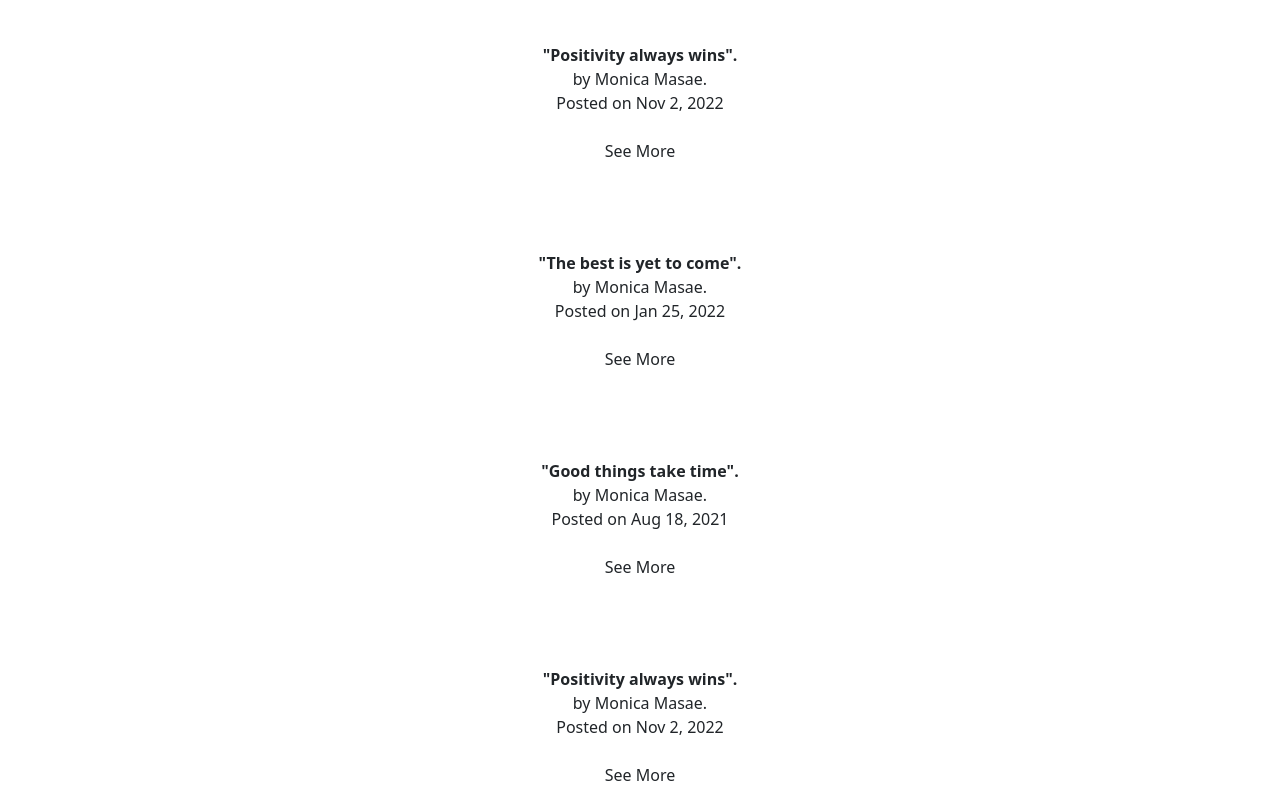
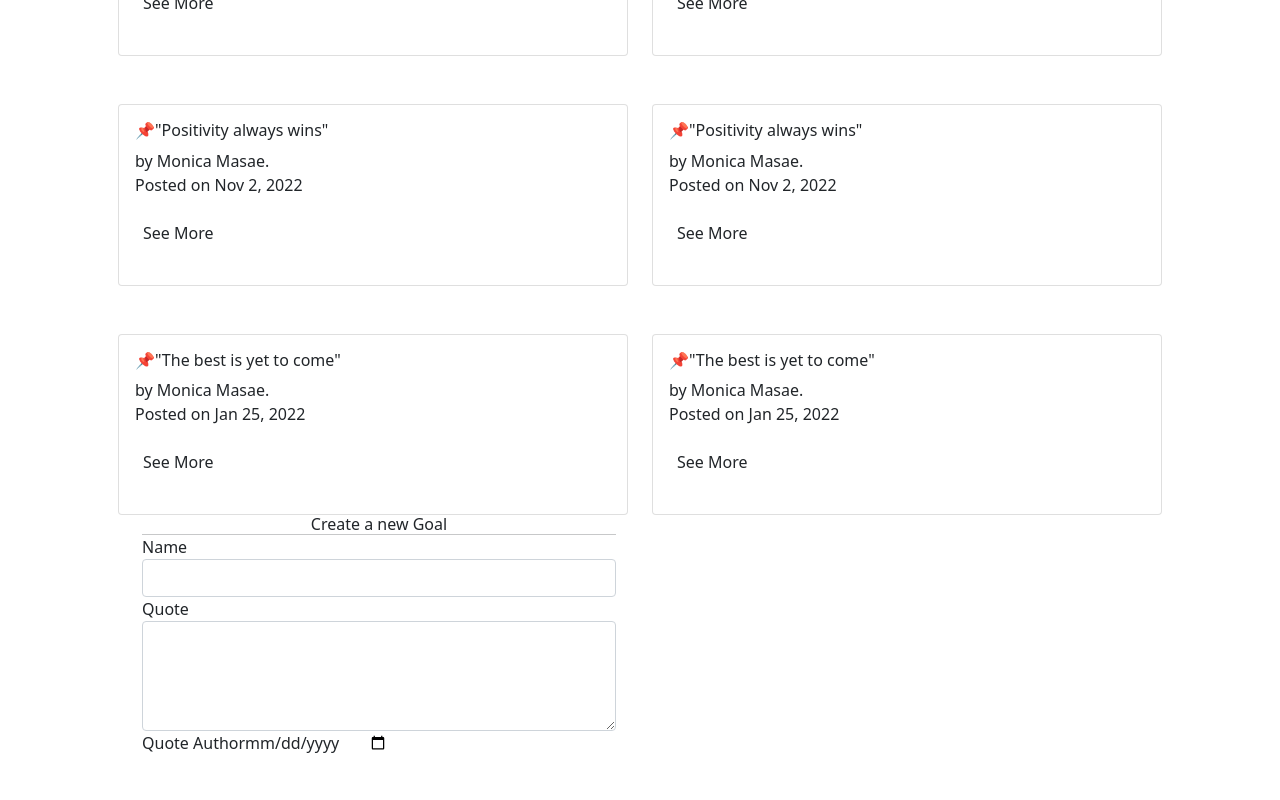
Before and after one commit to M0nicah/quotes-app-angular, an Angular app: page / in a window 1280 px wide. Shown: the part 320-1120 px from the top of the page. Built offline with nearby package versions, Linux system fonts and the light colour scheme.

Commit message:
generated form component

```diff
--- a/src/app/quote-form/quote-form.component.html
+++ b/src/app/quote-form/quote-form.component.html
@@ -1,26 +1,23 @@
-<div class="flex justify-center items-center h-screen w-full bg-gradient-to-br from-pink-200 to-white">
-    <div class="w-1/3 bg-white rounded-2xl shadow-2xl p-8 m-4 ">
-        <h1 class="block w-full text-center text-gray-800 text-2xl font-bold mb-6">Welcome, add Quote</h1>
-        <form action="/" method="post">
-            <div class="flex flex-col mb-4">
-                <label class="mb-2 font-bold text-lg text-gray-900" for="first_name">Your Name</label>
-                <input class="border-2 rounded border-pink-200 focus:outline-pink-400 py-2 px-3 text-gray-800" type="text" name="first_name" id="first_name">
-            </div>
-            <div class="flex flex-col mb-4">
-                <label class="mb-2 font-bold text-lg text-gray-900" for="first_name">Quote Title</label>
-                <input class="border-2 rounded border-pink-200 focus:outline-pink-400 py-2 px-3 text-gray-800" type="text" name="first_name" id="first_name">
-            </div>
-            <div class="flex flex-col mb-4">
-                <label class="mb-2 font-bold text-lg text-gray-900" for="last_name">Quote</label>
-                <textarea class="border-2 rounded border-pink-200 focus:outline-pink-400 py-2 px-3 text-gray-800" type="text" rows="4" cols="50"></textarea>
-            </div>
-            <div class="flex flex-col mb-4">
-                <label class="mb-2 font-bold text-lg text-gray-900" for="email">Quote Author</label>
-                <input class="border-2 rounded border-pink-200 focus:outline-pink-400 py-2 px-3 text-gray-800" type="email" name="email" id="email">
-            </div>
-            <button class="block bg-pink-200 hover:bg-pink-600 text-pink-600 hover:text-pink-200 text-lg mx-auto p-4 rounded" type="submit">Add Quote</button>
-        </form>
-    </div>
+<div class="container-fluid">
+    <h2 class="text-center">Create a new Goal</h2>
+    <hr>
+    <form>
+        <div class="form-group">
 
+            <label for="name">Name</label>
+            <input type="text" required class="form-control" id="name">
 
-</div>
+        </div>
+        <div class="form-group">
+
+            <label for="description">Quote</label>
+            <textarea class="form-control" id="description" rows="4" required></textarea>
+
+        </div>
+        <div class="form-group">
+            <label for="complete">Quote Author</label>
+            <input type='date' id="complete" required>
+
+        </div>
+    </form>
+  </div>
--- a/src/app/quote/quote.component.html
+++ b/src/app/quote/quote.component.html
@@ -1,16 +1,16 @@
 <div class="bg-pink-50 w-full h-screen font-light p-5 text-lg container ">
     <div class="row">
-        <div class="col">
+        <div class="">
             <div class="p-3 w-full justify-center items-center flex mx-auto rounded">
-                <h1 class="text-5xl font-mono text-pink-500">{{title}}</h1>
+                <h1 class="text-5xl font-mono text-pink-500">{{title}} ✔️</h1>
               </div>
               <h1 class="font-bold text-2xl"></h1>
               <div class="bg-gradient-to-r from-pink-400 via-gray-300 to-blue-400 rounded-2xl shadow-2xl p-10 w-full h-5/6 mt-5 justify-start items-center flex mx-auto">
                   <ul>
-                    <div *ngFor="let quote of quotes; let i = index" class="col">
-                        <div class="bg-pink-200 rounded-lg p-2 w-96 text-center mb-5 mt-5">
+                    <div *ngFor="let quote of quotes; let i = index">
+                        <!-- <div class="bg-pink-100 rounded-lg p-2 w-96 text-center mb-5 mt-5 col-md-6">
                             <li class="text-lg fw-bolder text-center">
-                                {{ quote.quote }}.
+                               📌 {{ quote.quote }}.
                             </li>
                             <li class="text-sm font-extralight">
                                 by {{ quote.author }}.
@@ -18,14 +18,40 @@
                             <li class="text-sm font-thin">
                                 Posted on {{ quote.postedDate|date }}
                             </li>
-                            <button (click)="toggleDetails(i)" class="bg-pink-300 text-pink-600 p-2 my-3 rounded-xl">See More</button>
+                            <button (click)="toggleDetails(i)" class="bg-pink-200 text-pink-600 p-2 my-3 rounded-xl">See More</button>
+                        </div> -->
+                        <div class="row">
+                            <div class="col-sm-6">
+                              <div class="card mt-5">
+                                <div class="card-body">
+                                  <h5 class="card-title font-medium">📌{{  quote.quote }}</h5>
+                                  <p class="card-text">by {{ quote.author }}.</p>
+                                  <p class="card-text">Posted on {{ quote.postedDate|date }}</p>
+                                  <button (click)="toggleDetails(i)" class="bg-pink-200 text-pink-600 p-2 my-3 rounded-xl">See More</button>
+                                </div>
+                              </div>
+                            </div>
+                            <div class="col-sm-6">
+                              <div class="card mt-5">
+                                <div class="card-body">
+                                  <h5 class="card-title font-medium">📌{{  quote.quote }}</h5>
+                                  <p class="card-text">by {{ quote.author }}.</p>
+                                  <p class="card-text">Posted on {{ quote.postedDate|date }}</p>
+                                  <button (click)="toggleDetails(i)" class="bg-pink-200 text-pink-600 p-2 my-3 rounded-xl">See More</button>
+                                </div>
+                              </div>
+                            </div>
                         </div>
-
                         <div *ngIf="quote.showDescription">
                             <app-quote-details *ngIf='quote.showDescription', [quote]='quote', (isRead) = 'deleteQuote($event,i)'></app-quote-details>
                         </div>
+
                     </div>
+
                   </ul>
+                  <div class="col-md-6">
+                    <app-quote-form></app-quote-form>
+                  </div>
               </div>
         </div>
     </div>
--- a/src/app/quote/quote.component.ts
+++ b/src/app/quote/quote.component.ts
@@ -13,9 +13,6 @@ export class QuoteComponent implements OnInit {
     new Quotes(1, '"Good things take time"', 'Monica Masae', 'written by unknown' , new Date (2021,0o7,18)),
     new Quotes(2, '"Positivity always wins"', 'Monica Masae', 'written by unknown' , new Date (2022,10,0o2)),
     new Quotes(3, '"The best is yet to come"', 'Monica Masae', 'written by unknown', new Date (2021,12,25)),
-    new Quotes(4, '"Good things take time"', 'Monica Masae', 'written by unknown' , new Date (2021,0o7,18)),
-    new Quotes(5, '"Positivity always wins"', 'Monica Masae', 'written by unknown' , new Date (2022,10,0o2)),
-    new Quotes(6, '"The best is yet to come"', 'Monica Masae', 'written by unknown', new Date (2021,12,25)),
 
   ];
 
```
